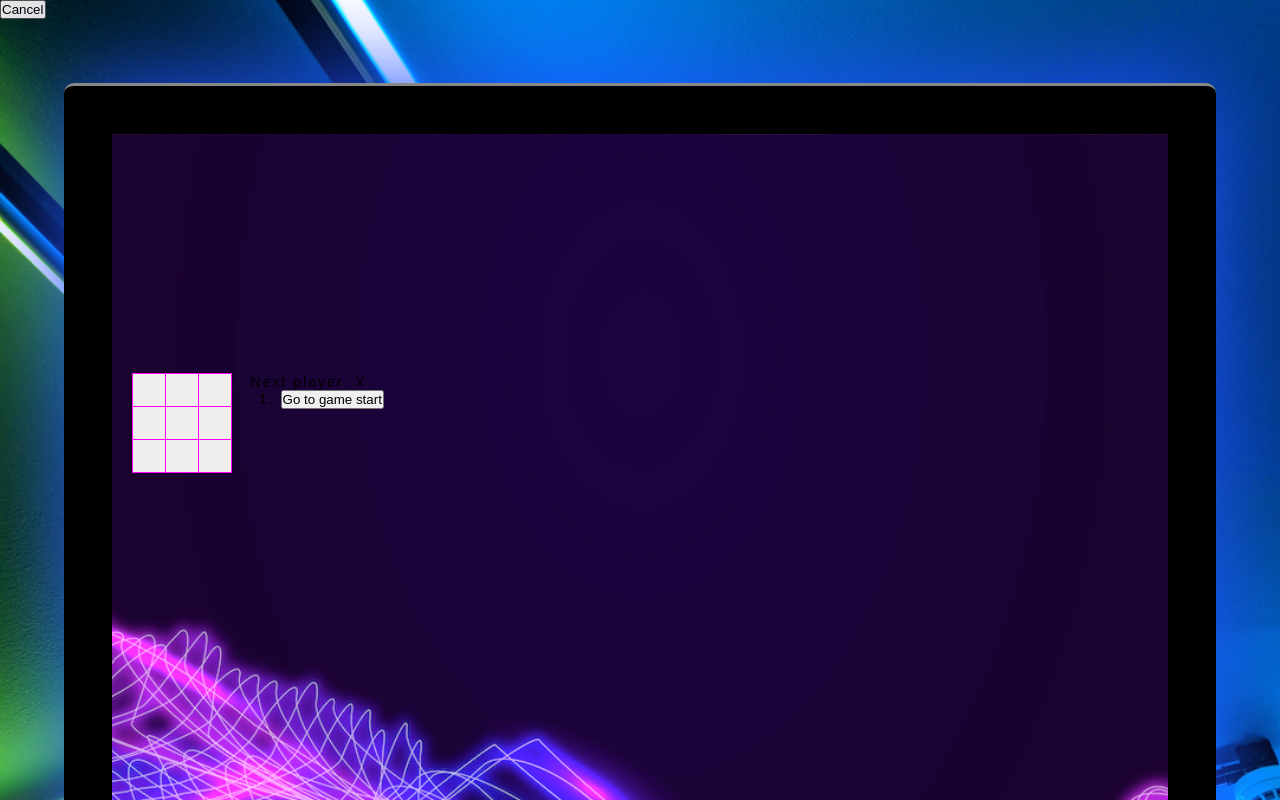
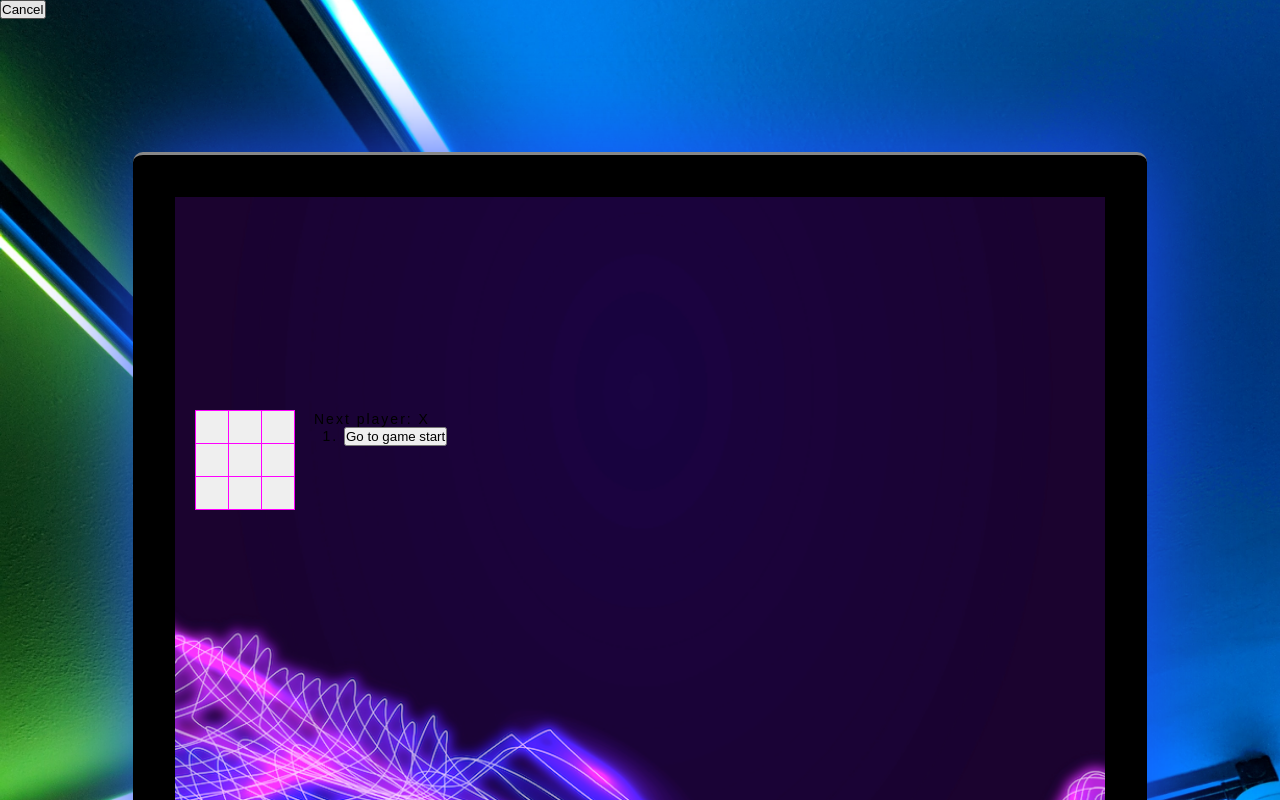
Before and after one commit to ts795/arcaderunner, a React (Create React App) app in the folder react-app/: page /gamestart/1 in a window 1280 px wide. Built offline with nearby package versions, Linux system fonts and the light colour scheme; a web font is replaced by a local one.

Commit message:
fix screen for gameStart page

```diff
--- a/react-app/src/components/pages/GameStart/GameStart.css
+++ b/react-app/src/components/pages/GameStart/GameStart.css
@@ -29,8 +29,9 @@
 
 }
 #gameContainer {
-  max-width: 2000px;
-  margin: auto;
+    max-width: 2000px;
+    padding: 5%;
+    margin: 1%;
 }
 
 #gameMonitor {
```
